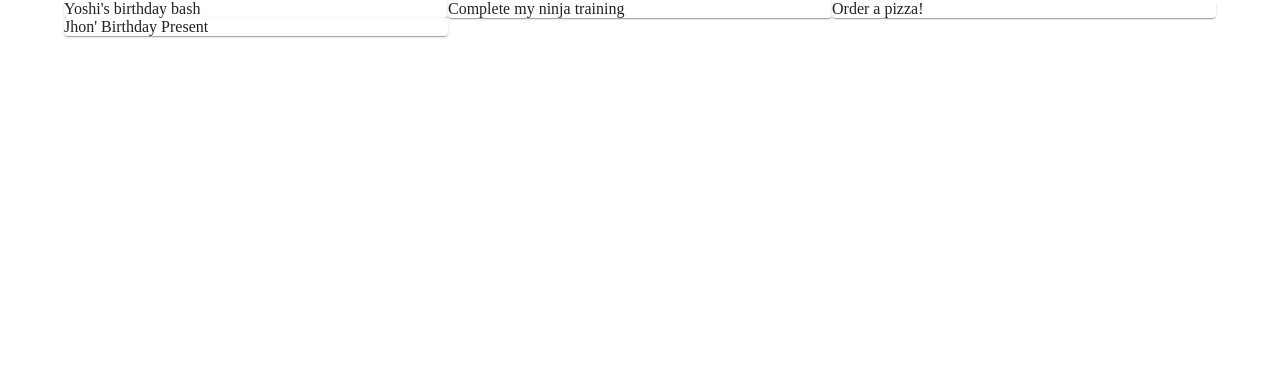
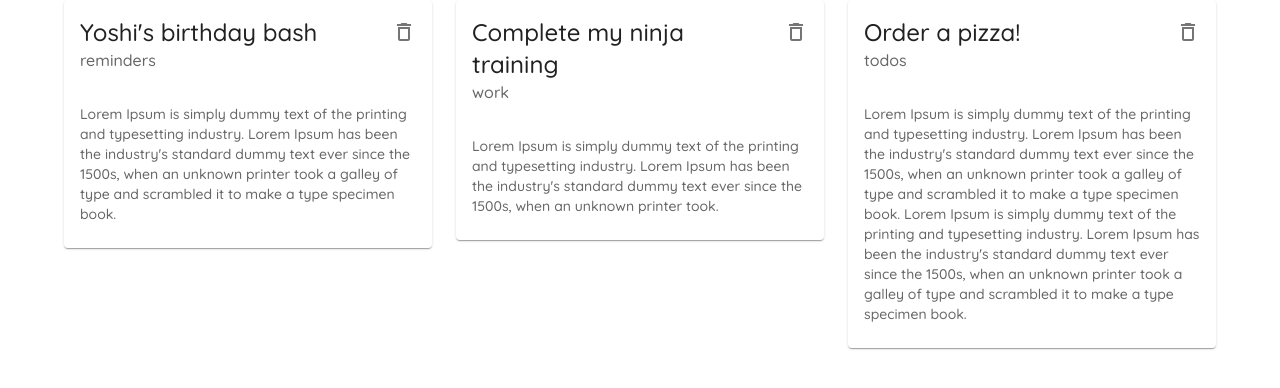
Before and after one commit to KazutoKuro/materialui-notes, a React (Create React App) app: page / in a window 1280 px wide. Shown: the top 388 px of the page. Built offline with nearby package versions, Linux system fonts and the light colour scheme; data requests are answered from the project's data file.

Commit message:
L-11:Card Components

```diff
--- a/data/db.json
+++ b/data/db.json
@@ -17,12 +17,6 @@
       "details": "Lorem Ipsum is simply dummy text of the printing and typesetting industry. Lorem Ipsum has been the industry's standard dummy text ever since the 1500s, when an unknown printer took a galley of type and scrambled it to make a type specimen book.\nLorem Ipsum is simply dummy text of the printing and typesetting industry. Lorem Ipsum has been the industry's standard dummy text ever since the 1500s, when an unknown printer took a galley of type and scrambled it to make a type specimen book.",
       "category": "todos",
       "id": 3
-    },
-    {
-      "title": "Jhon' Birthday Present",
-      "details": "Lorem Ipsum is simply dummy text of the printing and typesetting industry. Lorem Ipsum has been the industry's standard dummy text ever since the 1500s, when an unknown printer took.",
-      "category": "reminders",
-      "id": 4
     }
   ]
 }
--- /dev/null
+++ b/src/components/NoteCard.js
@@ -0,0 +1,30 @@
+import React from 'react'
+import Card from '@mui/material/Card';
+import CardHeader from '@mui/material/CardHeader';
+import CardMedia from '@mui/material/CardMedia';
+import CardContent from '@mui/material/CardContent';
+import { IconButton, Typography } from '@mui/material';
+import DeleteOutlined from '@mui/icons-material/DeleteOutlined';
+
+export default function NoteCard({ note, handleDelete }) {
+    return (
+        <div>
+            <Card elevation={1}>
+                <CardHeader
+                    action={
+                        <IconButton onClick={() =>handleDelete(note.id)}>
+                            <DeleteOutlined />
+                        </IconButton>
+                    }
+                    title={note.title}
+                    subheader={note.category}
+                />
+                <CardContent>
+                    <Typography variant="body2" color="textSecondary">
+                        {note.details}
+                    </Typography>
+                </CardContent>
+            </Card>
+        </div>
+    )
+}
--- a/src/pages/Notes.js
+++ b/src/pages/Notes.js
@@ -2,14 +2,25 @@
 import { Grid } from '@mui/material'
 import { Paper } from '@mui/material'
 import { Container } from '@mui/material'
+import NoteCard from '../components/NoteCard'
 
 export default function Notes() {
   const [notes, setNotes] = useState([])
+
   useEffect(() =>{
     fetch('http://localhost:8000/notes')
     .then(res => res.json())
     .then(data => setNotes(data))
   }, [])
+
+  const handleDelete = async (id) => {
+    await fetch('http://localhost:8000/notes/' + id, {
+      method: 'DELETE'
+    })
+
+    const newNotes = notes.filter(note => note.id !=id)
+    setNotes(newNotes)
+  }
 
   return (
     <Container>
@@ -28,10 +39,10 @@
         </Grid>
       </Grid> */}
 
-      <Grid container>
+      <Grid container spacing={3}>
         {notes.map(note => (
           <Grid item key={note.id} xs={12} md={6} lg={4}>
-            <Paper>{ note.title }</Paper>
+            <NoteCard note={note} handleDelete={handleDelete} />
           </Grid>
         ))}
       </Grid>
```
